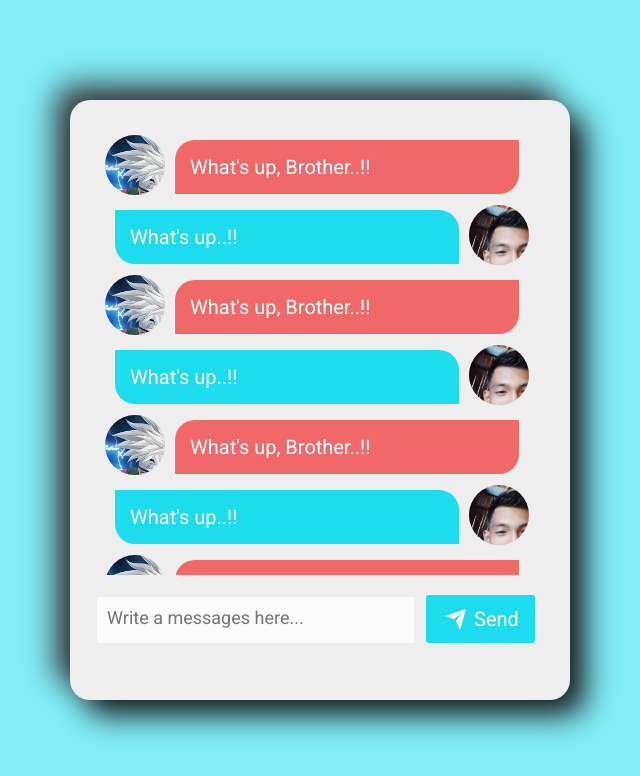
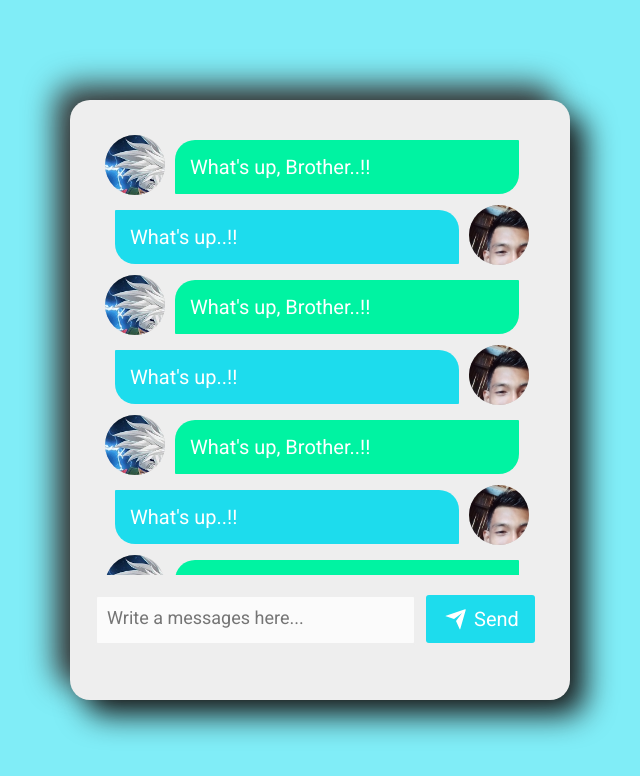
Before and after one commit to lordelements/AndrianElemento_Flat-Design-ChatBox, a plain HTML site: page index.html in a window 1280 px wide. Shown: the whole page, without its empty margins (320-960 px from the left). Drawn offline with Linux system fonts and the light colour scheme.

Commit message:
new commit

```diff
--- a/style.css
+++ b/style.css
@@ -69,7 +69,7 @@ body{
     font-size: 20px;
 }
 .friend .chat-message {
-    background: #f16868;
+    background: #00f3a2;
     border-radius: 20px 1px 20px 1px;
 }
 
```
